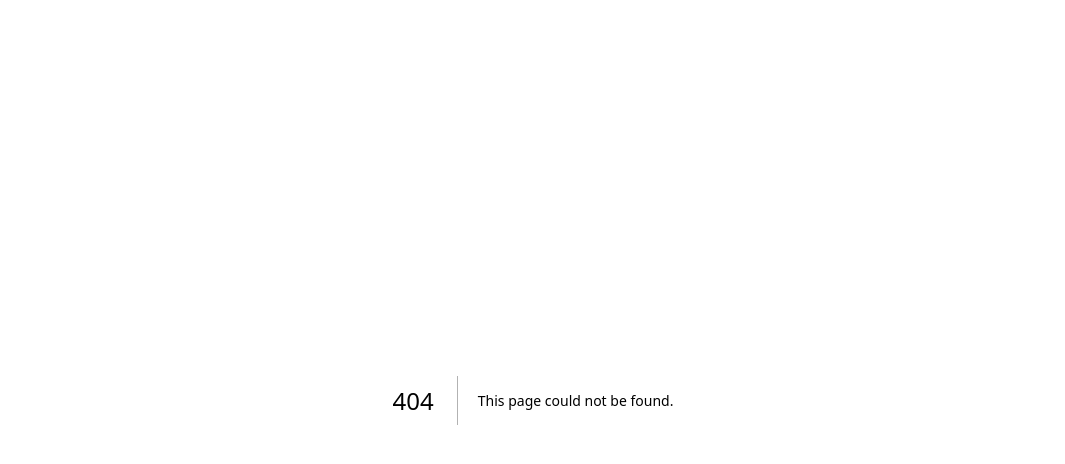
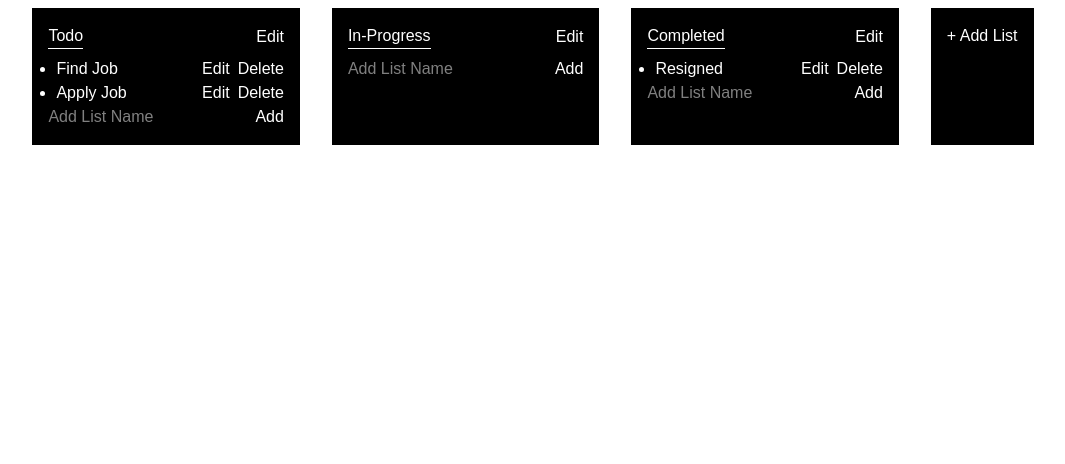
Before and after one commit to ayushtibra/targetFeb2026, a Next.js app in the folder next-practise/my-app/: page /trelloTodo in a window 1280 px wide. Before the commit this address had no page. Shown: the top 464 px of the page, without its empty margins (107-1172 px from the left). Built offline with nearby package versions, Linux system fonts and the light colour scheme.

Commit message:
trello component wiht list edit, add list, task edit, add and delete

```diff
--- /dev/null
+++ b/next-practise/my-app/Components/TrelloTodo/ListComponent.tsx
@@ -0,0 +1,56 @@
+import { useState } from "react";
+import Tasks from "./Tasks";
+
+const ListComponent = ({ list, addTaskInList, editListName, editTaskInList, handleTaskDelete }) => {
+    const [taskText, setTaskText] = useState('');
+    const [isEditing, setIsEditing] = useState(false);
+    const [listName, setListName] = useState(list.listName);
+
+    const handleSave = () => {
+        editListName(list.listId, listName);
+        setIsEditing(false);
+    };
+
+    return (
+        <div className="p-4 bg-black text-white mt-2">
+            <div className="flex justify-between">
+                {isEditing ? (
+                    <>
+                        <input
+                            value={listName}
+                            onChange={(e) => setListName(e.target.value)}
+                            className="text-white"
+                        />
+                        <button onClick={handleSave}>Save</button>
+                    </>
+                ) : (
+                    <>
+                        <h3 className="border-b-1 border-white">
+                            {list.listName}
+                        </h3>
+                        <button onClick={() => setIsEditing(true)}>Edit</button>
+                    </>
+                )}
+            </div>
+
+            <ul className="pt-2">
+                {list.listTasks?.map((task, index) => (
+                    <Tasks
+                        key={index}
+                        task={task}
+                        listId={list.listId}
+                        editTaskInList={editTaskInList}
+                        handleTaskDelete={handleTaskDelete}
+                    />
+                ))}
+                <input required type="text" placeholder="Add List Name" onChange={(e) => setTaskText(e.target.value)} value={taskText} />
+                <button onClick={() => {
+                    addTaskInList(list.listId, taskText);
+                    setTaskText('');
+                }}>Add</button>
+            </ul>
+        </div>
+    )
+}
+
+export default ListComponent;
--- /dev/null
+++ b/next-practise/my-app/Components/TrelloTodo/Tasks.tsx
@@ -0,0 +1,34 @@
+import { useState } from "react";
+
+const Tasks = ({ task, listId, editTaskInList, handleTaskDelete }) => {
+    const [isEditing, setIsEditing] = useState(false);
+    const [listName, setListName] = useState(task.taskName);
+
+    const handleSave = () => {
+        editTaskInList(listId, task.taskId, listName)
+        setIsEditing(false);
+    }
+
+    return (
+        <div className="flex justify-between">
+            {isEditing ? (
+                <>
+                        <input
+                            value={listName}
+                            onChange={(e) => setListName(e.target.value)}
+                            className="text-white"
+                        />
+                        <button onClick={handleSave}>Save</button>
+                    </>
+            ) : (
+                <li className="list-disc ml-2">{task.taskName}</li>
+            )}
+            <div>
+                {!isEditing && <button className="cursor-pointer pr-2" onClick={() => setIsEditing(true)}>Edit</button>}
+                <button className="cursor-pointer" onClick={() => handleTaskDelete(listId, task.taskId)}>Delete</button>
+            </div>
+        </div>
+    )
+}
+
+export default Tasks;
--- /dev/null
+++ b/next-practise/my-app/Components/TrelloTodo/index.tsx
@@ -0,0 +1,158 @@
+import { useState } from "react";
+import ListComponent from "./ListComponent";
+
+const todosList1 = [
+    {
+        listName: 'Todo',
+        listId: 1,
+        listTasks: [
+            {
+                taskName: 'Find Job',
+                taskId: 1
+            },
+            {
+                taskName: 'Apply Job',
+                taskId: 2
+            }
+        ]
+    },
+    {
+        listName: 'In-Progress',
+        listId: 2,
+        listTasks: []
+    },
+    {
+        listName: 'Completed',
+        listId: 3,
+        listTasks: [
+            {
+                taskName: 'Resigned',
+                taskId: 3
+            }
+        ]
+    }
+]
+
+const TrelloTodos = () => {
+    const [todosList, setTodosList] = useState(todosList1);
+    const [addListInput, setAddListInput] = useState(false);
+    const [text, setText] = useState('');
+
+    const handleAddList = () => {
+        setTodosList(prev => [...prev, {
+            listName: text,
+            listId: Date.now(),
+            listTasks: []
+        }]);
+        setText('');
+        setAddListInput(false);
+    }
+
+    const addTaskInList = (listId, taskName) => {
+        const updateList = (lists) => {
+            return lists.map(list => {
+                if(list.listId == listId){
+                    return {
+                        ...list,
+                        listTasks: [...(list.listTasks || []), {
+                            taskName: taskName,
+                            taskId: Date.now()
+                        }]
+                    }
+                }
+
+                return list
+            })
+        }
+        setTodosList(prev => updateList(prev));
+    }
+
+     const editTaskInList = (listId, taskId, updateTaskName) => {
+        const updateList = (lists) => {
+            return lists.map(list => {
+                if(list.listId == listId){
+                    return {
+                        ...list,
+                        listTasks: list.listTasks.map(task => {
+                        if(task.taskId == taskId){
+                            return {
+                                ...task,
+                                taskName: updateTaskName
+                            }
+                        }
+
+                        return task;
+                    })
+                    }
+                }
+
+                return list
+            })
+        }
+        setTodosList(prev => updateList(prev));
+     }
+
+    const handleTaskDelete = (listId, taskId) => {
+        const updateList = (lists) => {
+            return lists.map(list => {
+                if(list.listId == listId){
+                    return {
+                        ...list,
+                        listTasks: list.listTasks.filter(task => task.taskId != taskId)
+                    }
+                }
+
+                return list
+            })
+        }
+        setTodosList(prev => updateList(prev));
+     }
+
+    const editListName = (listId, listName) => {
+        const updateList = (lists) => {
+            return lists.map(list => {
+                if(list.listId == listId){
+                    return {
+                        ...list,
+                        listName: listName
+                    }
+                }
+
+                return list
+            })
+        }
+        setTodosList(prev => updateList(prev));
+    }
+
+
+
+    console.log(todosList)
+
+   return (
+        todosList.length > 0 && (
+                <div className="flex justify-center gap-8">
+                        {todosList.map((list, index) => (
+                            <ListComponent
+                                key={index}
+                                list={list}
+                                addTaskInList={addTaskInList}
+                                editListName={editListName}
+                                editTaskInList={editTaskInList}
+                                handleTaskDelete={handleTaskDelete}
+                            />
+                        ))}
+                        <div className="p-4 bg-black text-white mt-2 cursor-pointer">
+                            {addListInput ? (
+                                <>
+                                    <input type="text" placeholder="Add List Name" onChange={(e) => setText(e.target.value)} value={text} />
+                                    <button onClick={handleAddList}>Add</button>
+                                </>
+                            ) : <button onClick={() => setAddListInput(true)}>+ Add List</button>}
+                        </div>
+                </div>
+
+        )
+   )
+}
+
+export default TrelloTodos;
--- /dev/null
+++ b/next-practise/my-app/pages/trelloTodo.tsx
@@ -0,0 +1,11 @@
+import TrelloTodos from "@/Components/TrelloTodo";
+
+const TrelloTodo = () => {
+    return (
+        <>
+            <TrelloTodos />
+        </>
+    )
+}
+
+export default TrelloTodo;
```
